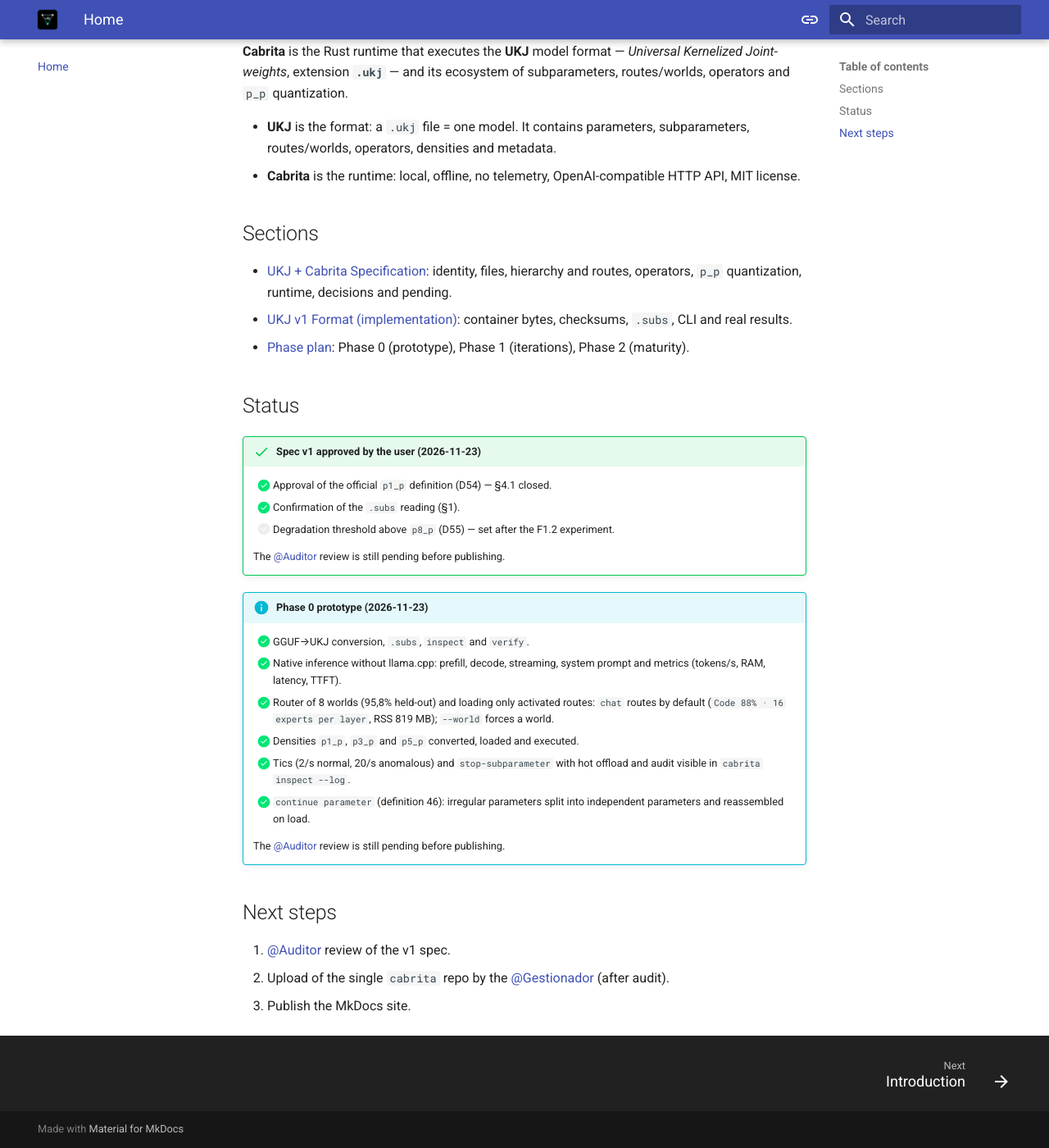
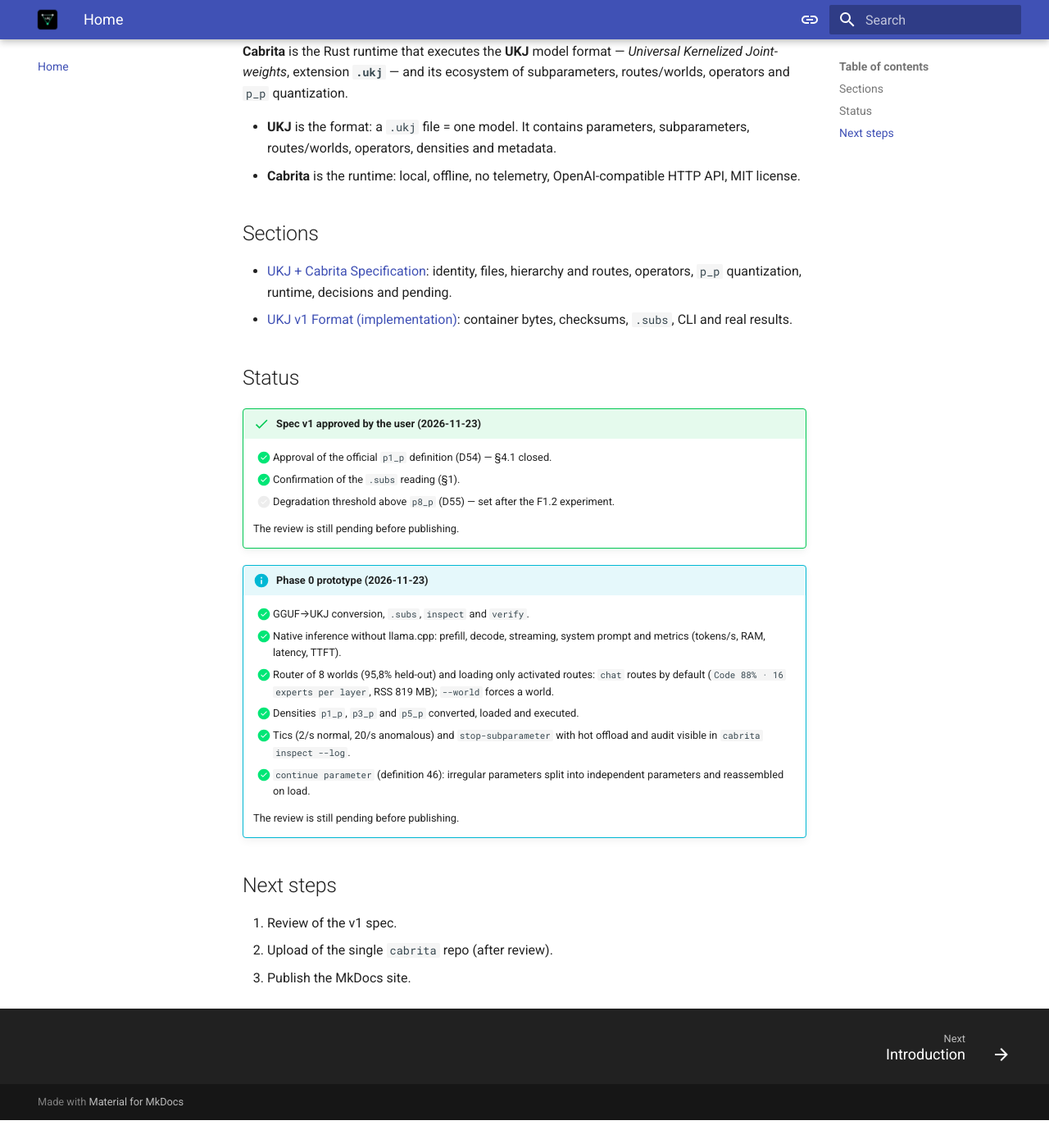
Before and after one commit to unoangel27-oss/docs-UKJ, an MkDocs documentation site: the page built from docs/index.md, in a window 1280 px wide and 1400 px high, scrolled down 178 px. Shown: the whole window at 82% size. Built offline with MkDocs 1.6.1 and Material for MkDocs 9.7.7, drawn with Linux system fonts in a browser that asks for light colours; after the commit the page ends 1544 px from its top, so only the background shows below that.

Commit message:
Remove internal team references and the phase plan from the docs
Co-authored-by: OpenBot <335604065+openbotgit[bot]@users.noreply.github.com>

```diff
--- a/docs/index.md
+++ b/docs/index.md
@@ -13,7 +13,6 @@ subparameters, routes/worlds, operators and `p_p` quantization.
 
 - [UKJ + Cabrita Specification](spec-index.md): identity, files, hierarchy and routes, operators, `p_p` quantization, runtime, decisions and pending.
 - [UKJ v1 Format (implementation)](formato-ukj-v1.md): container bytes, checksums, `.subs`, CLI and real results.
-- [Phase plan](fases.md): Phase 0 (prototype), Phase 1 (iterations), Phase 2 (maturity).
 
 ## Status
 
@@ -23,7 +22,7 @@ subparameters, routes/worlds, operators and `p_p` quantization.
     - [x] Confirmation of the `.subs` reading (§1).
     - [ ] Degradation threshold above `p8_p` (D55) — set after the F1.2 experiment.
 
-    The @Auditor review is still pending before publishing.
+    The review is still pending before publishing.
 
 !!! info "Phase 0 prototype (2026-11-23)"
 
@@ -34,10 +33,10 @@ subparameters, routes/worlds, operators and `p_p` quantization.
     - [x] Tics (2/s normal, 20/s anomalous) and `stop-subparameter` with hot offload and audit visible in `cabrita inspect --log`.
     - [x] `continue parameter` (definition 46): irregular parameters split into independent parameters and reassembled on load.
 
-    The @Auditor review is still pending before publishing.
+    The review is still pending before publishing.
 
 ## Next steps
 
-1. @Auditor review of the v1 spec.
-2. Upload of the single `cabrita` repo by the @Gestionador (after audit).
+1. Review of the v1 spec.
+2. Upload of the single `cabrita` repo (after review).
 3. Publish the MkDocs site.
--- a/mkdocs.yml
+++ b/mkdocs.yml
@@ -101,5 +101,3 @@ nav:
       - Cabrita Runtime: runtime.md
       - Decisions: decisiones.md
       - Pending: pendientes.md
-  - Plan:
-      - Phases: fases.md
```
Also changed, not shown: README.md (+0 -1 lines), docs/decisiones.md (+3 -3 lines), docs/fases.md (deleted, +0 -49 lines), docs/formato-ukj-v1.md (+1 -1 lines), docs/spec-index.md (+1 -5 lines), docs/ukj-spec-v1.md (+4 -5 lines).
